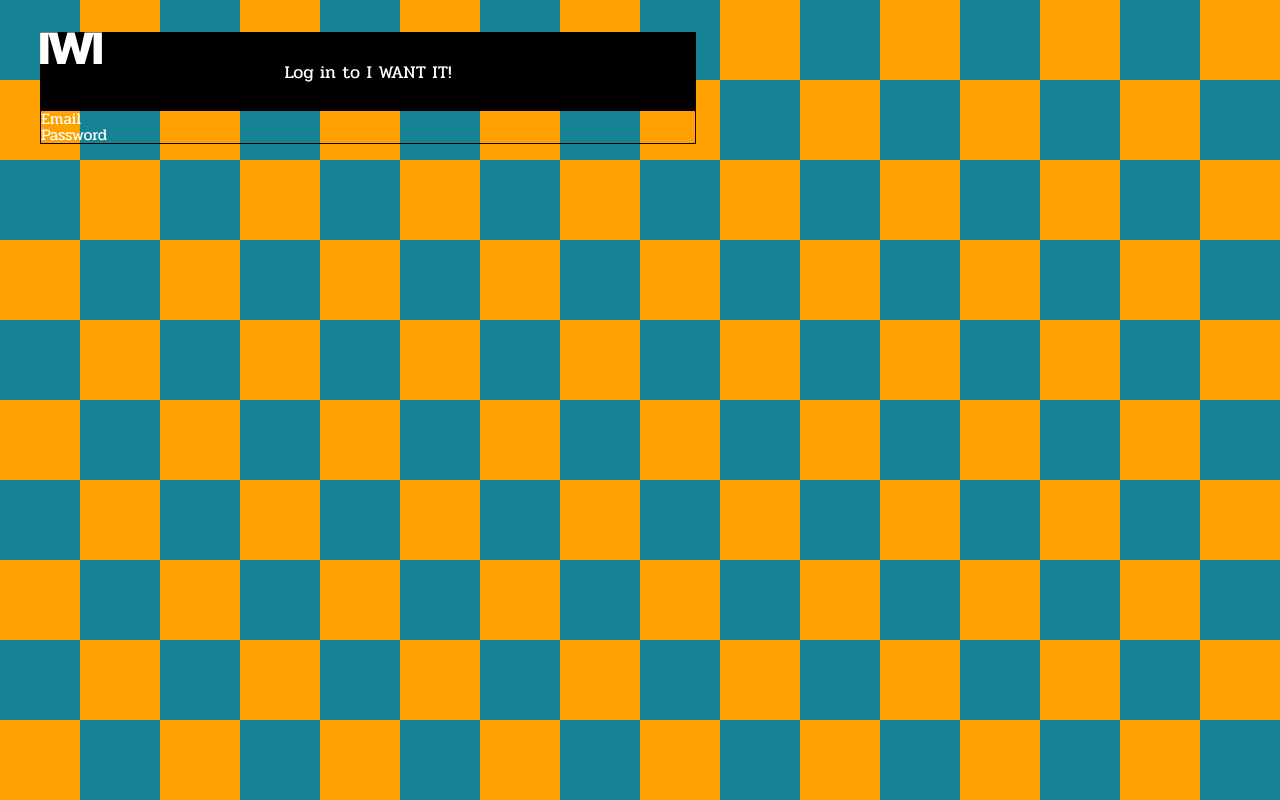
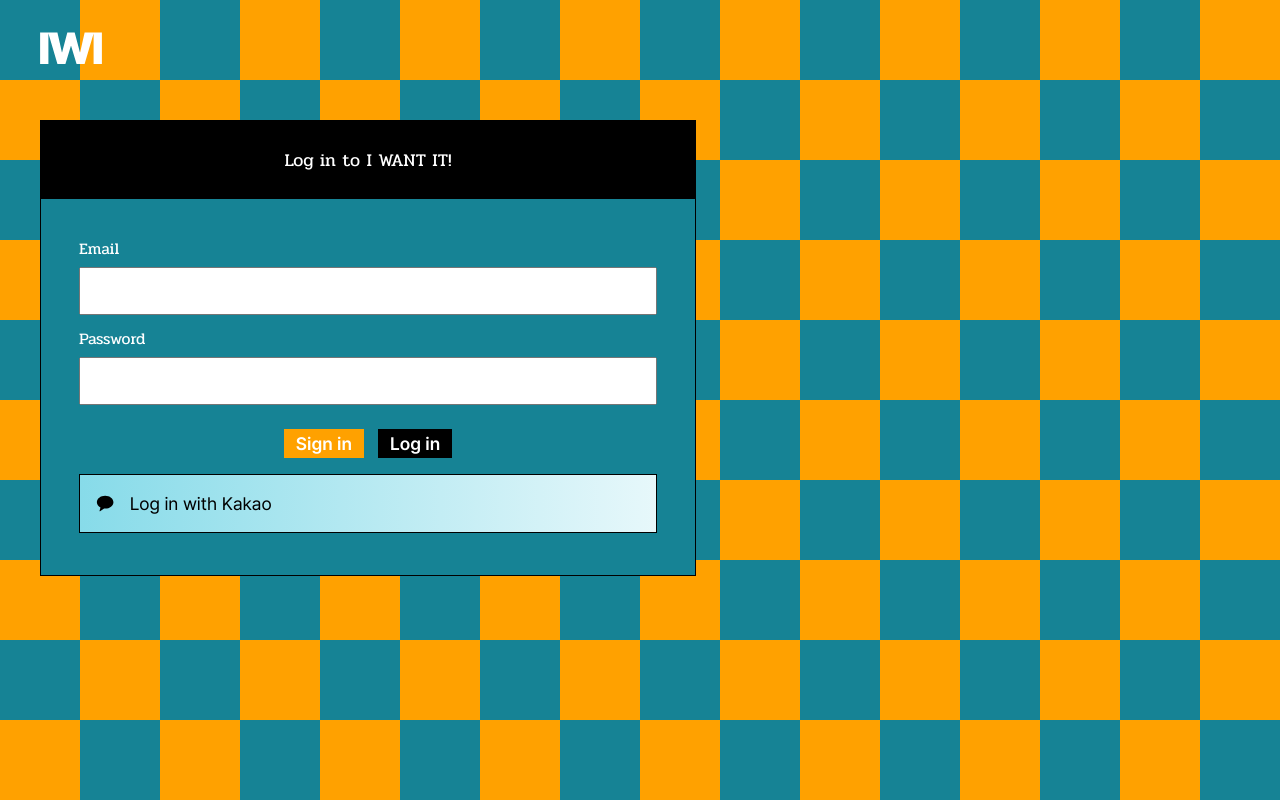
Before and after one commit to Likelion-12th-Capstone-team2/Frontend, a React (Create React App) app: page / in a window 1280 px wide. Built offline with nearby package versions, Linux system fonts and the light colour scheme; a web font is replaced by a local one.

Commit message:
Feat: Publishing SignIn.jsx

```diff
--- /dev/null
+++ b/src/assets/icons/Chat.js
@@ -0,0 +1,18 @@
+import * as React from 'react';
+const SvgChat = (props) => (
+  <svg
+    xmlns="http://www.w3.org/2000/svg"
+    fill="none"
+    viewBox="0 0 20 18"
+    {...props}
+    width="1.1rem"
+  >
+    <path
+      fill="#000"
+      fillRule="evenodd"
+      d="M10.402.037c-5.2 0-9.42 3.277-9.42 7.308 0 2.514 1.63 4.709 4.117 6.046l-1.046 3.833a.386.386 0 0 0 .594.414l4.577-3.042c.387 0 .782.066 1.178.066 5.2 0 9.42-3.277 9.42-7.317S15.601.037 10.401.037"
+      clipRule="evenodd"
+    />
+  </svg>
+);
+export default SvgChat;
--- a/src/assets/icons/index.js
+++ b/src/assets/icons/index.js
@@ -1 +1,2 @@
+export { default as Chat } from './Chat';
 export { default as Iwi } from './Iwi';
--- a/src/pages/signin/SignIn.jsx
+++ b/src/pages/signin/SignIn.jsx
@@ -1,4 +1,5 @@
 import styled from 'styled-components';
+import { Chat } from '@/assets/icons';
 
 const SignIn = () => {
   return (
@@ -7,7 +8,17 @@ const SignIn = () => {
         <Title>Log in to I WANT IT!</Title>
         <Content>
           <p>Email</p>
+          <Input type="email" />
           <p>Password</p>
+          <Input type="password" />
+          <Button>
+            <BtnIn>Sign in</BtnIn>
+            <BtnIn style={{ backgroundColor: 'black' }}>Log in</BtnIn>
+          </Button>
+          <BtnKakao>
+            <Chat />
+            <KakaoP>Log in with Kakao</KakaoP>
+          </BtnKakao>
         </Content>
       </Container>
     </Wrapper>
@@ -19,6 +30,7 @@ export default SignIn;
 const Container = styled.div`
   width: 41rem;
   border: 1px solid black;
+  margin: 7.5rem 2.5rem;
 `;
 
 const Title = styled.p`
@@ -29,12 +41,52 @@ const Title = styled.p`
   background-color: black;
 `;
 
-const Content = styled.div``;
+const Content = styled.div`
+  background-color: ${({ theme }) => theme.color.mint};
+  padding: 2.63rem 2.38rem;
+`;
+
+const Input = styled.input`
+  width: 100%;
+  height: 3rem;
+  padding: 0 1rem;
+  margin: 0.62rem 0 1rem;
+  ${({ theme }) => theme.font.common_input}
+`;
+
+const Button = styled.div`
+  display: flex;
+  width: fit-content;
+  margin: 0.5rem auto;
+  gap: 0.88rem;
+`;
+
+const BtnIn = styled.button`
+  all: unset;
+  cursor: pointer;
+  ${({ theme }) => theme.font.m_btn}
+  color: white;
+  background-color: ${({ theme }) => theme.color.orange};
+  padding: 0.25rem 0.75rem;
+`;
+
+const BtnKakao = styled.div`
+  display: flex;
+  gap: 1rem;
+  padding: 1rem;
+  margin-top: 1rem;
+  border: 1px solid black;
+  background: linear-gradient(90deg, #87dbe9 0%, #fff 125.31%);
+`;
+
+const KakaoP = styled.p`
+  ${({ theme }) => theme.font.common_input};
+  color: black;
+`;
 
 const Wrapper = styled.div`
   display: flex;
   flex-direction: column;
-  padding: 2rem 2.5rem;
   height: 100vh;
   background-color: ${({ theme }) => theme.color.mint};
   background-image: linear-gradient(
```
Also changed, not shown: public/svg/Chat.svg (added).
